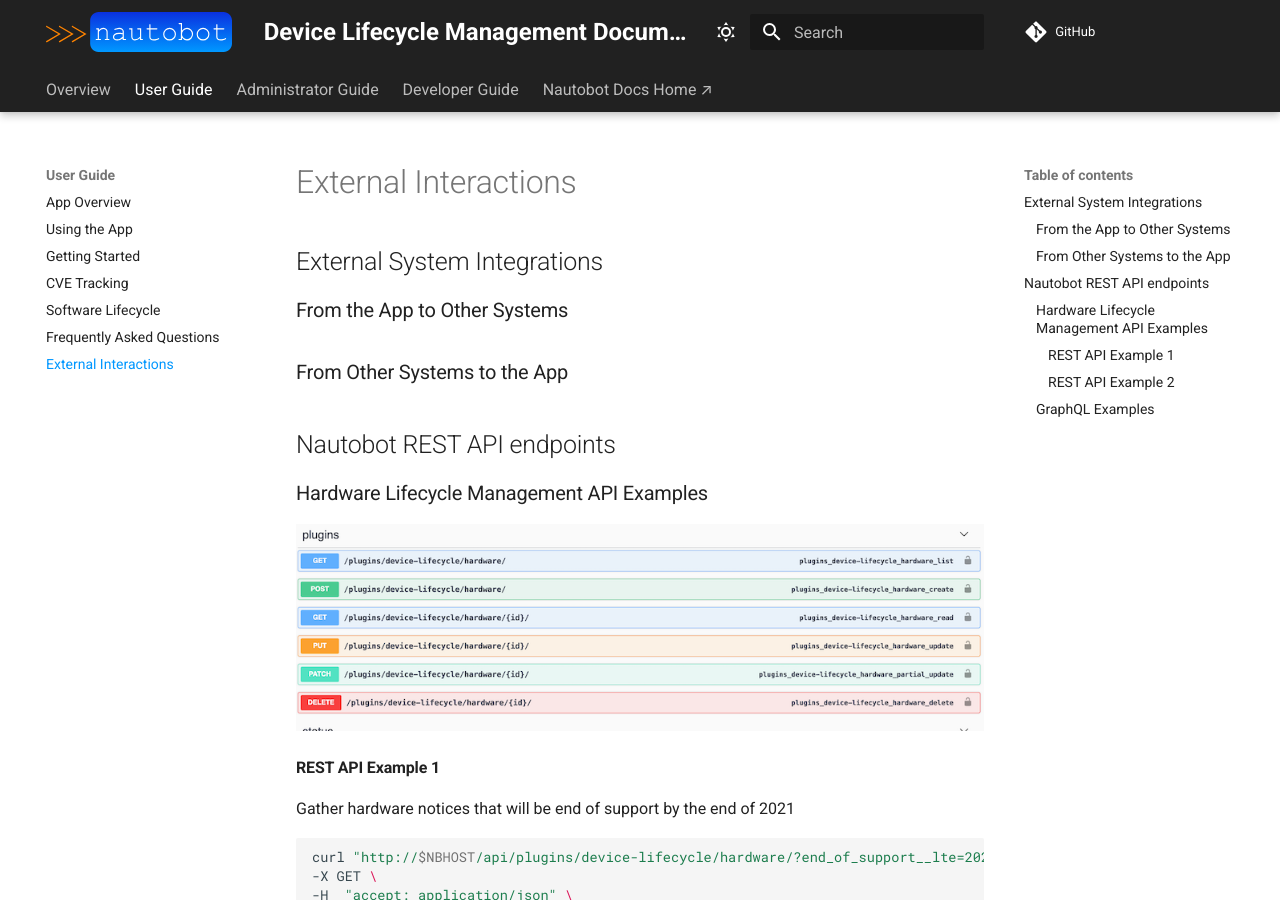
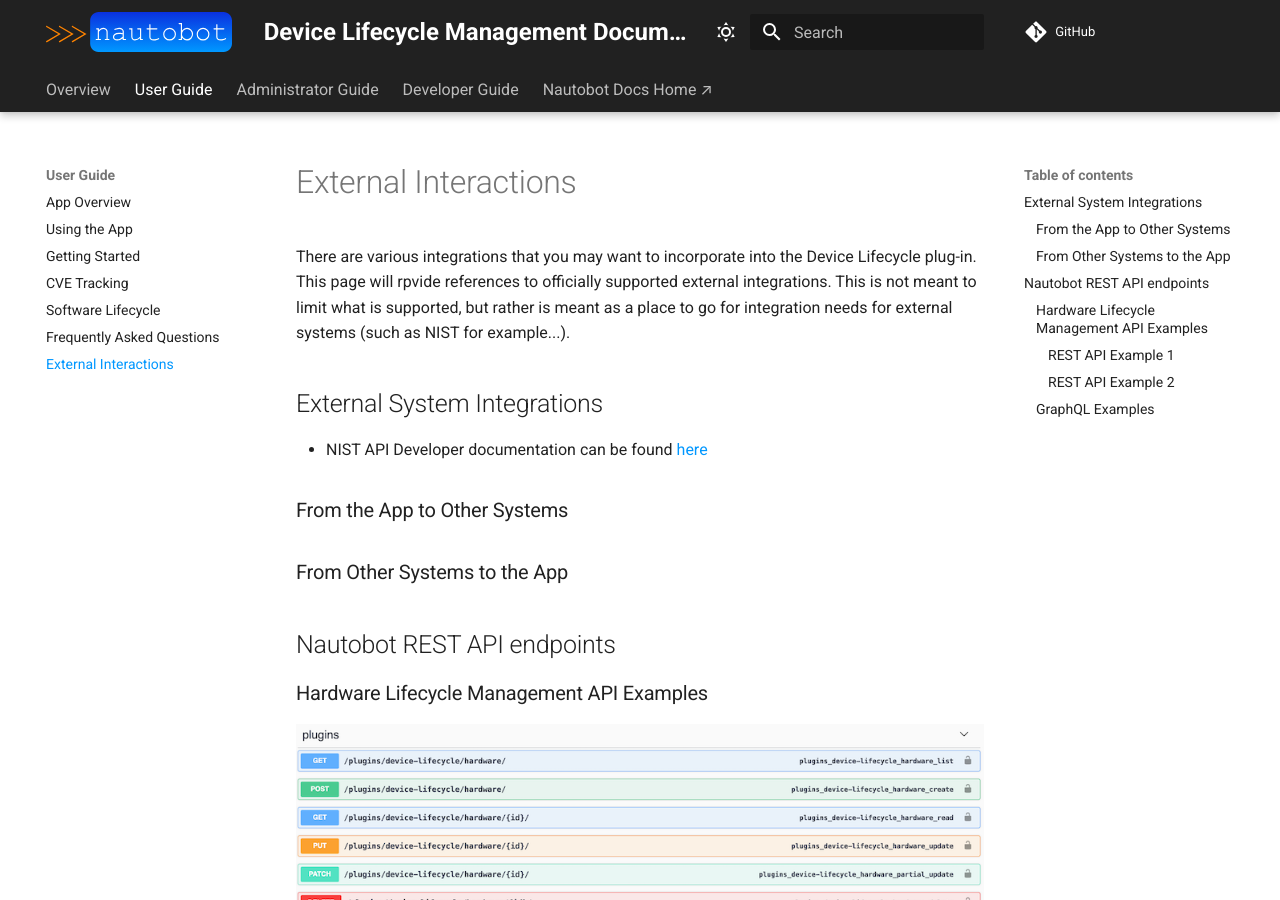
Before and after one commit to nautobot/nautobot-app-device-lifecycle-mgmt, an MkDocs documentation site: the page built from docs/user/external_interactions.md, in a window 1280 px wide and 900 px high. Built offline with MkDocs 1.6.1 and Material for MkDocs 9.7.7, drawn with Linux system fonts in a browser that asks for light colours; comment, search, counter and statistics services are not loaded.

Commit message:
add NIST API developer links

```diff
--- a/docs/user/external_interactions.md
+++ b/docs/user/external_interactions.md
@@ -1,7 +1,8 @@
 # External Interactions
+There are various integrations that you may want to incorporate into the Device Lifecycle plug-in.  This page will rpvide references to officially supported external integrations.  This is not meant to limit what is supported, but rather is meant as a place to go for integration needs for external systems (such as NIST for example...).
 
 ## External System Integrations
-
+* NIST API Developer documentation can be found [here](https://nvd.nist.gov/developers/start-here#:~:text=Request%20an%20API%20Key%201%20On%20the%20API,above%20for%20an%20email%20from%20nvd-noreply%40nist.gov.%20More%20items)
 ### From the App to Other Systems
 
 ### From Other Systems to the App
```
